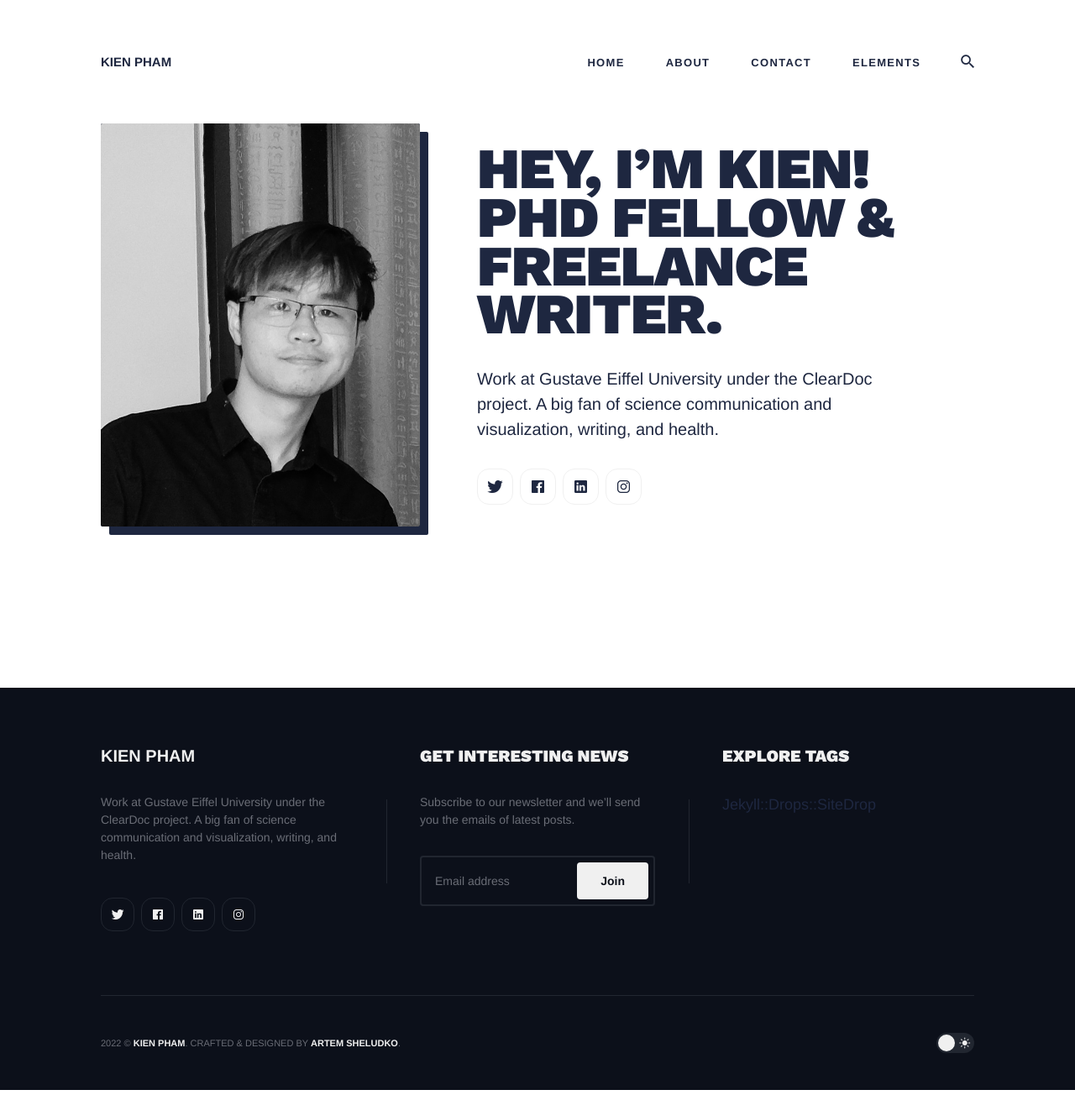
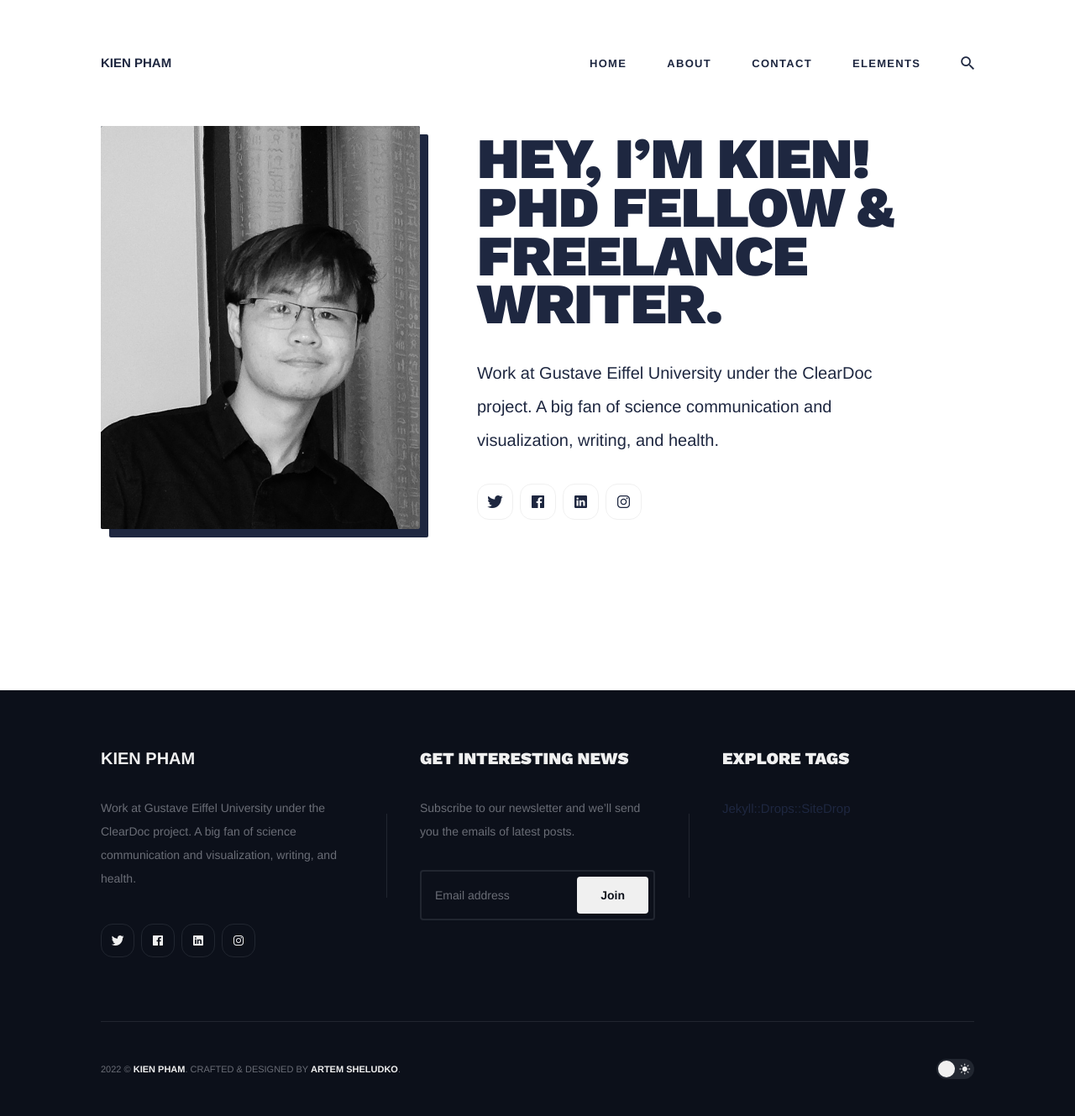
Before and after one commit to ray-ers/ray-ers.github.io, a Jekyll site: the page built from index.html, in a window 1280 px wide. Shown: the whole page at 84% size. Built offline with Jekyll 4.4.1, drawn with Linux system fonts in a browser that asks for light colours; nearby versions of some CDN libraries; the list of posts is cut into pages by our own code; before the commit the page ends 1298 px from its top, so only the background shows below that.

Commit message:
Update _variables.scss

```diff
--- a/_sass/0-settings/_variables.scss
+++ b/_sass/0-settings/_variables.scss
@@ -15,12 +15,12 @@ $global-transition: all .35s;
 // *****************
 // Typography
 // *****************
-$base-font-size: 18px;
+$base-font-size: 15px;
 $base-font-style: normal;
 $base-font-variant: normal;
 $base-font-weight: normal;
 $base-font-family: 'Source Sans Pro', Helvetica, Arial, sans-serif;
-$base-line-height: 1.5;
+$base-line-height: 2.0;
 
 // Headings
 $heading-font-weight: 900;
```
